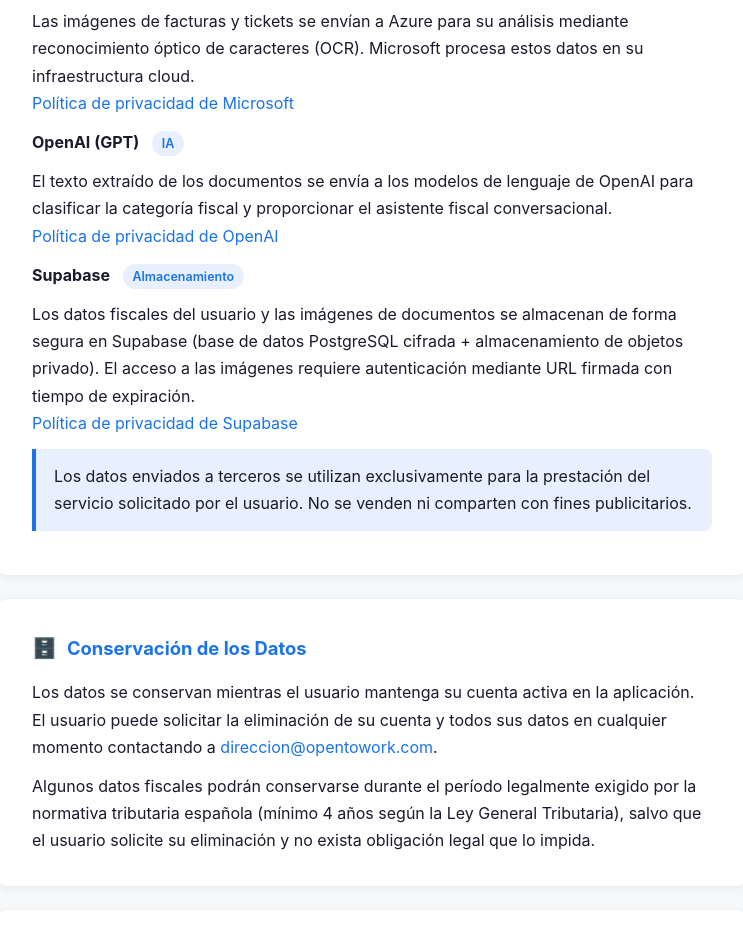
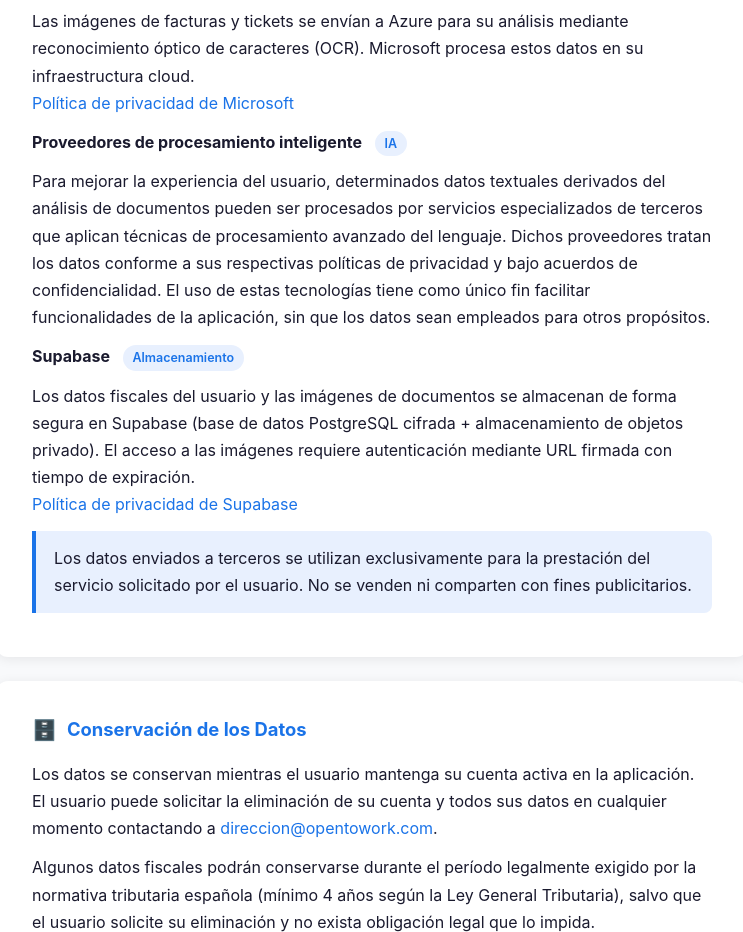
Before and after one commit to afernandez13/TuFiscal-legal, a plain HTML site: page docs/privacy_policy.html in a window 1280 px wide. Shown: the part 2060-2992 px from the top of the page, without its empty margins (268-1011 px from the left). Drawn offline with Linux system fonts and the light colour scheme.

Commit message:
Add files via upload

```diff
--- a/docs/privacy_policy.html
+++ b/docs/privacy_policy.html
@@ -208,15 +208,16 @@
     </p>
 
     <p>
-      <strong>OpenAI (GPT)</strong>
+      <strong>Proveedores de procesamiento inteligente</strong>
       <span class="badge">IA</span>
     </p>
     <p>
-      El texto extraído de los documentos se envía a los modelos de lenguaje de OpenAI para
-      clasificar la categoría fiscal y proporcionar el asistente fiscal conversacional.
-      <br /><a href="https://openai.com/es/policies/privacy-policy" target="_blank" rel="noopener">
-        Política de privacidad de OpenAI
-      </a>
+      Para mejorar la experiencia del usuario, determinados datos textuales derivados del análisis
+      de documentos pueden ser procesados por servicios especializados de terceros que aplican
+      técnicas de procesamiento avanzado del lenguaje. Dichos proveedores tratan los datos
+      conforme a sus respectivas políticas de privacidad y bajo acuerdos de confidencialidad.
+      El uso de estas tecnologías tiene como único fin facilitar funcionalidades de la aplicación,
+      sin que los datos sean empleados para otros propósitos.
     </p>
 
     <p>
```
